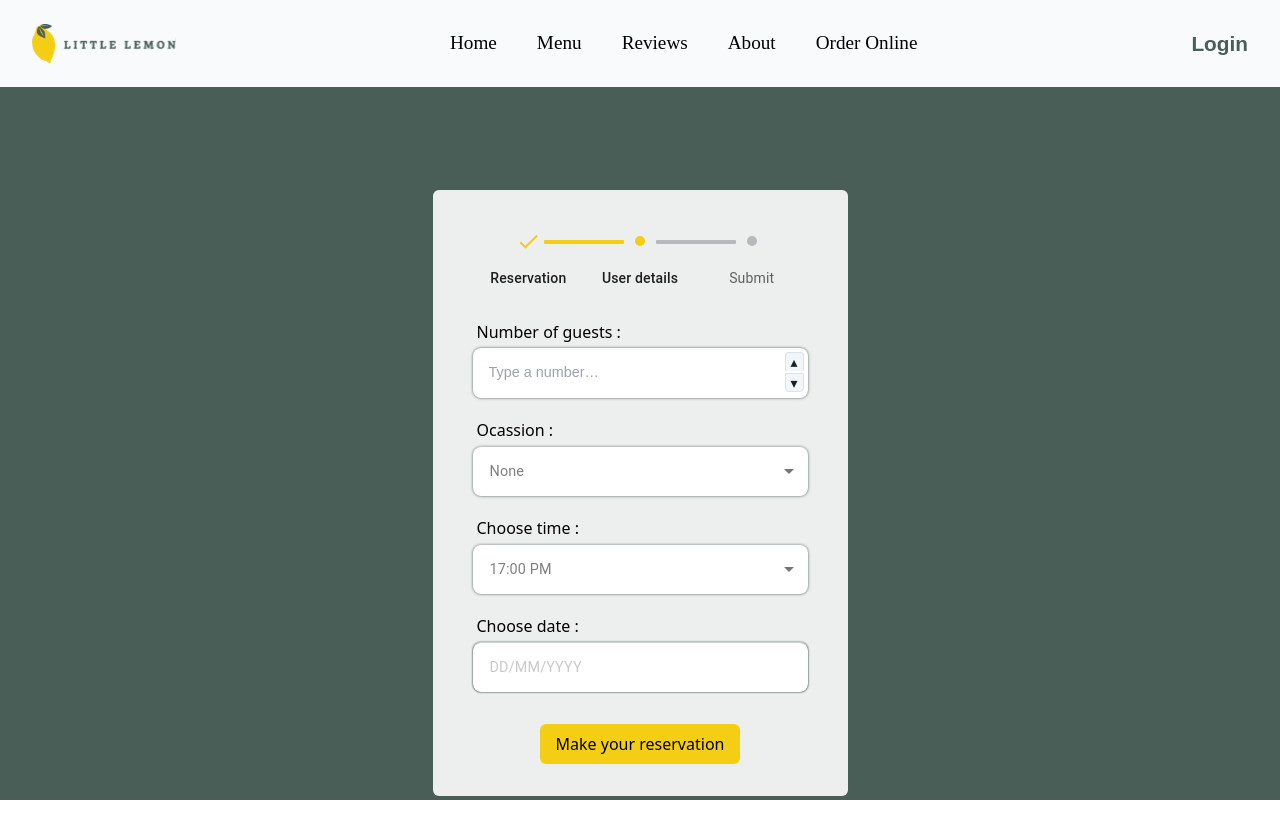
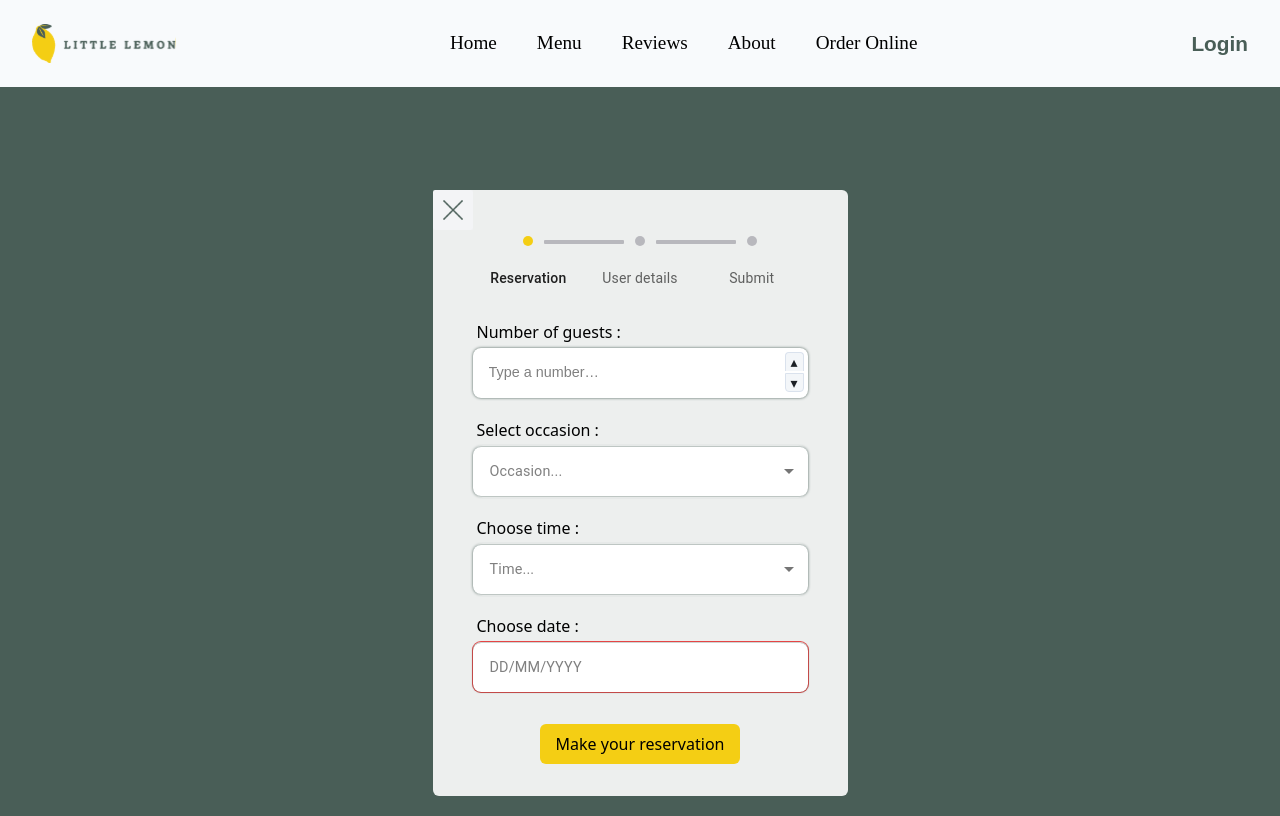
Before and after one commit to kazxr/Lemon-Restaurant, a React (Vite) app: page /Reserve in a window 1280 px wide. Built offline with nearby package versions, Linux system fonts and the light colour scheme.

Commit message:
add: imporve UI and add FormValidation

```diff
--- a/src/components/ui/DatePicker.jsx
+++ b/src/components/ui/DatePicker.jsx
@@ -3,42 +3,48 @@ import { DemoContainer } from "@mui/x-date-pickers/internals/demo";
 import { AdapterDayjs } from "@mui/x-date-pickers/AdapterDayjs";
 import { LocalizationProvider } from "@mui/x-date-pickers/LocalizationProvider";
 import { DatePicker } from "@mui/x-date-pickers/DatePicker";
+import {useState} from 'react'
 
-export default function BasicDatePicker() {
+export default function BasicDatePicker({ error,value,onchange }) {
+
+  console.log(value);
   return (
     <LocalizationProvider dateAdapter={AdapterDayjs}>
       <DatePicker
-      className="!border-none  hover:!ring-0 "
+        className="!border-none  hover:!ring-0 "
         format="DD/MM/YYYY"
         disablePast
+        value={value}
+        onChange={onchange}
         sx={{
-
           // Input Field Styling
-          ".MuiInputBase-root": {
+          "& .MuiInputBase-root": {
             backgroundColor: "white",
             fontSize: "0.9rem",
             color: "gray",
+            opacity: "1",
             paddingLeft: "3px",
             borderRadius: "8px",
-            border: "none",
-            boxShadow: "0px 0px 2px #495e57",
-            height: "50px",
-          },".MuiInputBase-root:hover":{
-             border: "0px red solid",
-            boxShadow: "0px 0px 1.5px #495e57",
-            height: "50px",
-
-          },"& .MuiOutlinedInput-notchedOutline":{
+            border: error ? "1px solid #EF4444" : "none",
+            boxShadow: error ? "0 0  1px #EF4444;" : "0px 0px 2px #495e57",
+            height: error ? "51px" : "50px",
+          },
+          "& .MuiInputBase-root:hover": {
+            border: error ? "1px solid #DC2626" : "0px red solid",
+            boxShadow: error ? "0 0  1px #EF4444;" : "0px 0px 2px #495e57",
+            height: error ? "51px" : "50px",
+          },
+          "& .MuiOutlinedInput-notchedOutline": {
             border: "0px red solid",
             boxShadow: "0px 0px 2px #495e57",
             height: "55px",
-          },"& .css-jupps9-MuiInputBase-root-MuiOutlinedInput-root.Mui-focused .MuiOutlinedInput-notchedOutline":{
-             border: "0.5px black solid",
-            boxShadow: "0px 0px 1.5px #495e57",
-            height: "55px",
-          }
-
-
+          },
+          "& .css-jupps9-MuiInputBase-root-MuiOutlinedInput-root.Mui-focused .MuiOutlinedInput-notchedOutline":
+            {
+              border: "0.5px black solid",
+              boxShadow: "0px 0px 1.5px #495e57",
+              height: "55px",
+            },
         }}
         // this for the calendar;
         slotProps={{
@@ -65,19 +71,3 @@ export default function BasicDatePicker() {
     </LocalizationProvider>
   );
 }
-
-// sx={{
-//             // Input Field Styling
-//             "& .MuiInputBase-root": {
-//               backgroundColor: "#f8fafc",
-//               fontSize:"0.9rem",
-//               paddingLeft:"3px",
-//               border: "none",
-//             },
-//             "& css-jupps9-MuiInputBase-root-MuiOutlinedInput-root:hover":{
-//                 paddingTop:"0px",
-//                 border:"red",
-//                 text:"red",
-//                 backgroundColor:"blue",
-//             },
-//           }}
--- a/src/components/ui/NumberInput.jsx
+++ b/src/components/ui/NumberInput.jsx
@@ -30,17 +30,17 @@ const NumberInput = React.forwardRef(function CustomNumberInput(props, ref) {
   );
 });
 
-export default function NumberInputBasic({ value, onchange, min, max, step }) {
+export default function NumberInputBasic({ value, onchange, min, max,step,boolean }) {
   return (
     <NumberInput
       aria-label="Demo number input"
       placeholder="Type a number…"
       className="h-[50px] "
-      value={value}
-      onChange={onchange}
       min={min}
       max={max}
       step={step}
+      error={boolean}
+      // sx={boolean ? { border: "solid 1px red" } :{border:"none"}}
     />
   );
 }
@@ -61,14 +61,14 @@ const blue = {
   600: "#0072E5",
 };
 
-const mainColors={
+const mainColors = {
   greenPrimary: "#495e57",
   yellowPrimary: "#f4ce14",
   orangeSecondary: "#ee9972",
   lightOrangeSecondary: "#fbdabb",
   graySecondary: "#edefee",
   blackSecondary: "#333333",
-}
+};
 
 const grey = {
   50: "#F3F6F9",
@@ -90,8 +90,12 @@ const StyledInputRoot = styled("div")(
   border-radius: 8px;
   color: ${theme.palette.mode === "dark" ? grey[300] : grey[900]};
   background: ${theme.palette.mode === "dark" ? "white" : "white"};
-  border: 0px solid ${theme.palette.mode === "dark" ? grey[700] : mainColors["greenPrimary"]};
-  box-shadow: 0 0px 3px ${theme.palette.mode === "dark" ? grey[900] : mainColors["greenPrimary"]};
+  border: 0px solid ${
+    theme.palette.mode === "dark" ? grey[700] : mainColors["greenPrimary"]
+  };
+  box-shadow: 0 0px 3px ${
+    theme.palette.mode === "dark" ? grey[900] : mainColors["greenPrimary"]
+  };
   display: grid;
   grid-template-columns: 1fr 19px;
   grid-template-rows: 1fr 1fr;
@@ -100,10 +104,11 @@ const StyledInputRoot = styled("div")(
   padding: 4px;
 
   &.${numberInputClasses.focused} {
-    border-color: ${mainColors["greenPrimary"] };
+    border-color: ${mainColors["greenPrimary"]};
     box-shadow: 0 0 0 1px ${
-      theme.palette.mode === "dark" ? mainColors["yellowPrimary"] : mainColors["greenPrimary"]
-
+      theme.palette.mode === "dark"
+        ? mainColors["yellowPrimary"]
+        : mainColors["greenPrimary"]
     };
 
 
@@ -125,18 +130,23 @@ const StyledInputRoot = styled("div")(
 const StyledInputElement = styled("input")(
   ({ theme }) => `
   font-size: 0.875rem;
-    font-size: 0.9rem;
+  font-size: 0.9rem;
   font-family: inherit;
   font-weight: 400;
   line-height: 1.5;
   grid-column: 1/2;
   grid-row: 1/3;
-  color: ${theme.palette.mode === "dark" ? grey[300] : grey[600]};
+  color: ${theme.palette.mode === "dark" ? grey[300] : "gray"};
   background: inherit;
   border: none;
   border-radius: inherit;
   padding: 8px 12px;
   outline: 0;
+
+  &::placeholder {
+    color: ${theme.palette.mode === "dark" ? grey[500] : "gray"};
+    font-size:0.9rem;
+  }
 `
 );
 
--- a/src/pages/ReservePage.jsx
+++ b/src/pages/ReservePage.jsx
@@ -1,68 +1,122 @@
 import { Link } from "react-router-dom";
+import x from "../assets/greenX.png";
+import xx from "../assets/Xicon.svg";
 import NumberInput from "../components/ui/NumberInput";
 import DatePicker from "../components/ui/DatePicker";
-import ProgressBar from "../components/ui/progress"
+import ProgressBar from "../components/ui/progress";
+import { FormControl, FormHelperText, Select, MenuItem } from "@mui/material";
+import { useState } from "react";
+import { useFormik } from "formik";
+import * as yup from "yup";
+import dayjs from 'dayjs';
 
-import {
-  FormControl,
-  FormHelperText,
-  Select,
-  MenuItem,
-} from "@mui/material";
-import { useState } from "react";
 
 function AboutPage() {
-  const [value, setValue] = useState();
-    const [error, errorValue] = useState(true);
+  const [valuex, setValuex] = useState(dayjs(""));
 
+  const validationSchema = yup.object({
+    number: yup
+      .number()
+      .max(10, "Number should not excced 10")
+      .min(1, "Number should not be less than 1")
+      .required("Please type guests number"),
+    selectOccasion: yup.string().required("Please select an ocassion"),
+    selectTime: yup.string().required("Please select a time"),
+    date: yup.string().required("Please select a Date"),
+  });
 
+  const formik = useFormik({
+    initialValues: {
+      number: "",
+      selectOccasion: "",
+      selectTime: "",
+      date: "",
+    },
+    validationSchema: validationSchema,
+    onSubmit: (values) => {
+      alert(JSON.stringify(values, null, 2));
+    },
+  });
 
   return (
-    <main className="w-full h-[100vh] pt-[170px] bg-greenPrimary">
+    <main className="w-full lg:min-h-[100vh] lg:pt-[170px] sm:pt-[120px] bg-greenPrimary">
       <section className="max-w-[500px] mx-auto flex  justify-center py-5 rounded-lg ">
-
         <form
+          noValidate
+          onSubmit={formik.handleSubmit}
           action=""
-          className="flex flex-col form-style  p-10 pb-8 rounded-md bg-graySecondary "
+          className="flex flex-col relative form-style  p-10 pb-8 rounded-md bg-graySecondary "
         >
-
-                      <ProgressBar stepper={1}  />
-
-
-          <FormControl invalid error={true} variant="outlined" required>
-            <label htmlFor="Number" className="mt-8">Number of guests :</label>
+          {" "}
+          <Link to="/"><img
+            src={x}
+            alt=""
+            className="lg:w-10  sm:w-8 absolute top-0 left-0 hover:bg-gray-200  bg-gray-100 rounded-sm p-2"
+          /></Link>
+          <ProgressBar stepper={0} />
+          <FormControl variant="outlined" required>
+            <label htmlFor="number" className="mt-8">
+              Number of guests :
+            </label>
             <NumberInput
               id="number"
+              boolean={formik.touched.number && !!formik.errors.number}
               min={1}
               max={10}
               step={1}
-              value={value}
-              onChange={(event, val) => setValue(val)}
+              value={formik.values.number}
+              onChange={(event, value) => formik.setFieldValue("number", value)}
             />
+            {formik.touched.number && !!formik.errors.number ? (
+              <FormHelperText sx={{ color: "red" }}>
+                {formik.errors.number}
+              </FormHelperText>
+            ) : (
+              ""
+            )}
           </FormControl>
-
-          <FormControl  required>
+          <FormControl required>
             <label htmlFor="select" className="mt-5">
-              Ocassion :
+              Select occasion :
             </label>
             <Select
+              error={
+                formik.touched.selectOccasion && !!formik.errors.selectOccasion
+              }
               id="select"
-              placeholder="None"
-              defaultValue={"None"}
+              {...formik.getFieldProps("selectOccasion")}
+              // this for placehlder
+              displayEmpty
+              renderValue={(selected) => {
+                return selected ? (
+                  selected
+                ) : (
+                  <p style={{ color: "gray" }}>Occasion...</p>
+                );
+              }}
               sx={{
+                "& .css-1rju2q6-MuiButtonBase-root-MuiMenuItem-root": {
+                  backgroundColor: "transparent",
+                  paddingLeft: "0px",
+                  fontSize: "0.9rem",
+                },
+                "& .css-1rju2q6-MuiButtonBase-root-MuiMenuItem-root:hover": {
+                  backgroundColor: "transparent",
+                  paddingLeft: "0px",
+                },
                 "& .MuiInputBase-root": {
                   color: "gray",
                   fontSize: "0.9rem",
                   borderRadius: "8px",
-                  paddingLeft: "17px",
-                  backgroundColor: "blue",
+                  paddingLeft: "0px",
                 },
                 "& .MuiSelect-select": {
+                  padding: "15px",
                   color: "gray",
                   fontSize: "0.9rem",
                   borderRadius: "10px",
                   paddingLeft: "17px",
-                  backgroundColor:"transparent"
+                  backgroundColor: "white",
                 },
                 "& .MuiOutlinedInput-notchedOutline": {
                   border: "0px", // Customize border color
@@ -82,30 +136,54 @@ function AboutPage() {
               <MenuItem value={"Birthday"}>Birthday</MenuItem>
               <MenuItem value={"Anniversary"}>Anniversary</MenuItem>
             </Select>
+            {formik.touched.selectOccasion && !!formik.errors.selectOccasion ? (
+              <FormHelperText sx={{ color: "red" }}>
+                {formik.errors.selectOccasion}
+              </FormHelperText>
+            ) : (
+              ""
+            )}
           </FormControl>
-
-          <FormControl  required>
+          <FormControl required>
             <label htmlFor="time" className="mt-5">
               Choose time :
             </label>
             <Select
               id="time"
-              placeholder="time..."
-              defaultValue={"17:00"}
+              error={formik.touched.selectTime && !!formik.errors.selectTime}
+              {...formik.getFieldProps("selectTime")}
+              // this for placehlder
+              displayEmpty
+              renderValue={(selected) => {
+                return selected ? (
+                  selected
+                ) : (
+                  <p style={{ color: "gray" }}>Time...</p>
+                );
+              }}
               sx={{
+                "& .css-1rju2q6-MuiButtonBase-root-MuiMenuItem-root": {
+                  backgroundColor: "transparent",
+                  paddingLeft: "0px",
+                  fontSize: "0.9rem",
+                },
+                "& .css-1rju2q6-MuiButtonBase-root-MuiMenuItem-root:hover": {
+                  backgroundColor: "transparent",
+                  paddingLeft: "0px",
+                },
                 "& .MuiInputBase-root": {
                   color: "gray",
                   fontSize: "0.9rem",
                   borderRadius: "8px",
-                  paddingLeft: "17px",
-                  backgroundColor: "blue",
+                  paddingLeft: "0px",
                 },
                 "& .MuiSelect-select": {
+                  padding: "15px",
                   color: "gray",
                   fontSize: "0.9rem",
                   borderRadius: "10px",
                   paddingLeft: "17px",
-                  backgroundColor:"transparent"
+                  backgroundColor: "white",
                 },
                 "& .MuiOutlinedInput-notchedOutline": {
                   border: "0px", // Customize border color
@@ -116,10 +194,10 @@ function AboutPage() {
                 },
                 "&.Mui-focused .MuiOutlinedInput-notchedOutline": {
                   borderColor: "495e57",
-                  border: "1px solid", // Customize focus border color
+                  border: "1px solid",
                 },
               }}
-              className="bg-slate-50 h-[50px] !ring-slate-50 !shadow-slate-50 !rounded-[8px]"
+              className="bg-slate-50 h-[50px]  !shadow-slate-50 !rounded-[8px]"
             >
               <MenuItem value={"17:00"}>17:00 PM</MenuItem>
               <MenuItem value={"18:00"}>18:00 PM</MenuItem>
@@ -128,22 +206,39 @@ function AboutPage() {
               <MenuItem value={"21:00"}>21:00 PM</MenuItem>
               <MenuItem value={"22:00"}>22:00 PM</MenuItem>
             </Select>
+            {formik.touched.selectTime && !!formik.errors.selectTime ? (
+              <FormHelperText sx={{ color: "red" }}>
+                {formik.errors.selectTime}
+              </FormHelperText>
+            ) : (
+              ""
+            )}
           </FormControl>
-
-          <FormControl  className="">
+          <FormControl className="">
             <label htmlFor="date" className="mt-5 ">
               Choose date :
             </label>
-            <DatePicker id="date"
-
+            <DatePicker
+              id="date"
+              error={formik.touched.selectTime && !!formik.errors.selectTime}
+              value={valuex}
+              onChange={(newValue) =>{console.log(valuex); setValuex(newValue)}}
             />
+            {formik.touched.date && !!formik.errors.date ? (
+              <FormHelperText sx={{ color: "red" }}>
+                {formik.errors.date}
+              </FormHelperText>
+            ) : (
+              ""
+            )}
           </FormControl>
-          <input
+          <button
+            id="submit-btn"
             type="submit"
-            value="Make your reservation"
-            id="submit-btn"
             className="text-center self-center rounded-md cursor-pointer "
-          />
+          >
+            Make your reservation
+          </button>
         </form>
       </section>
     </main>
--- a/src/styles/index.css
+++ b/src/styles/index.css
@@ -321,27 +321,10 @@ body {
     @apply !bg-transparent !border-none;
 }
 
-/* .MuiOutlinedInput-root:hover{
-  @apply !border-red-900 !ring-4 !ring-blue-950;
-} */
-
-
-
-/* .css-w4cd9x:hover{
-    @apply !border-none !ring-0 !shadow-none;
-
-  } */
-/* class="MuiInputBase-root MuiOutlinedInput-root MuiInputBase-colorPrimary MuiInputBase-formControl MuiInputBase-adornedEnd css-jupps9-MuiInputBase-root-MuiOutlinedInput-root" */
-/* .Mui-focused{
-      @apply !border-none !ring-0 !shadow-none;
+/* ---------------------------------------------------------- */
+.base--error{
+  @apply !ring-1 !ring-red-500
 }
-.MuiInputBase-root.MuiOutlinedInput-root.MuiInputBase-colorPrimary.Mui-focused.MuiInputBase-formControl.MuiInputBase-adornedEnd.css-jupps9-MuiInputBase-root-MuiOutlinedInput-root{
-       @apply !border-none !ring-0 !shadow-none;
+.Mui-error{
+    @apply  !ring-1 !ring-red-500 !shadow-none p-[-2px] !z-50;
 }
-.MuiInputBase-root.MuiOutlinedInput-root.MuiInputBase-colorPrimary.Mui-focused.MuiInputBase-formControl.MuiInputBase-adornedEnd.css-jupps9-MuiInputBase-root-MuiOutlinedInput-root {
-  border: none !important;
-  box-shadow: none !important;
-  outline: none !important;
-  border: 0px !important;
-} */
-/* ---------------------------------------------------------- */
```
Also changed, not shown: src/assets/greenX.png (added).
